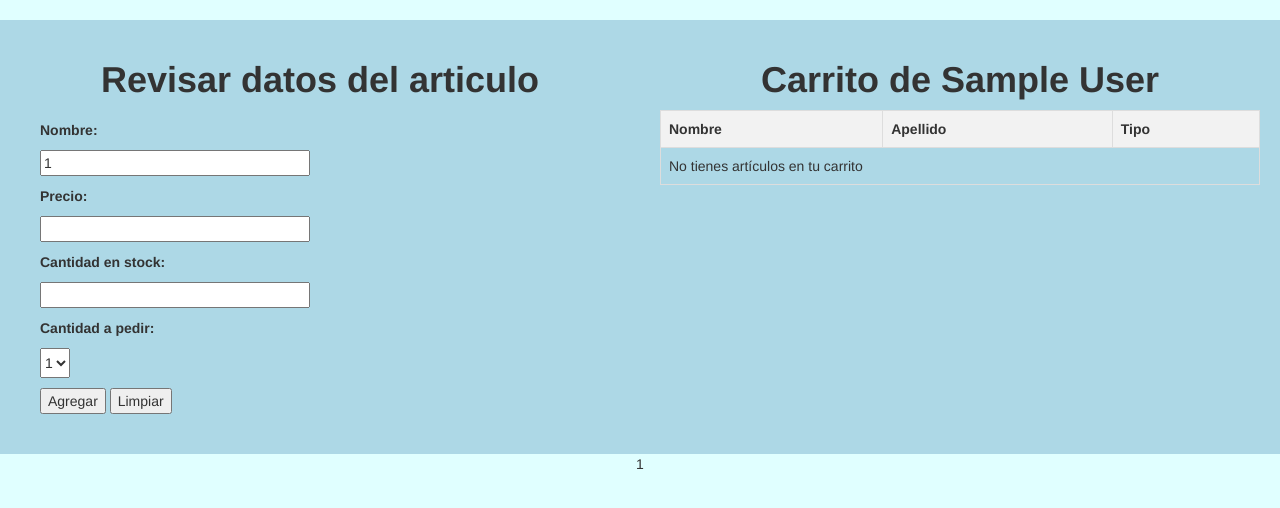
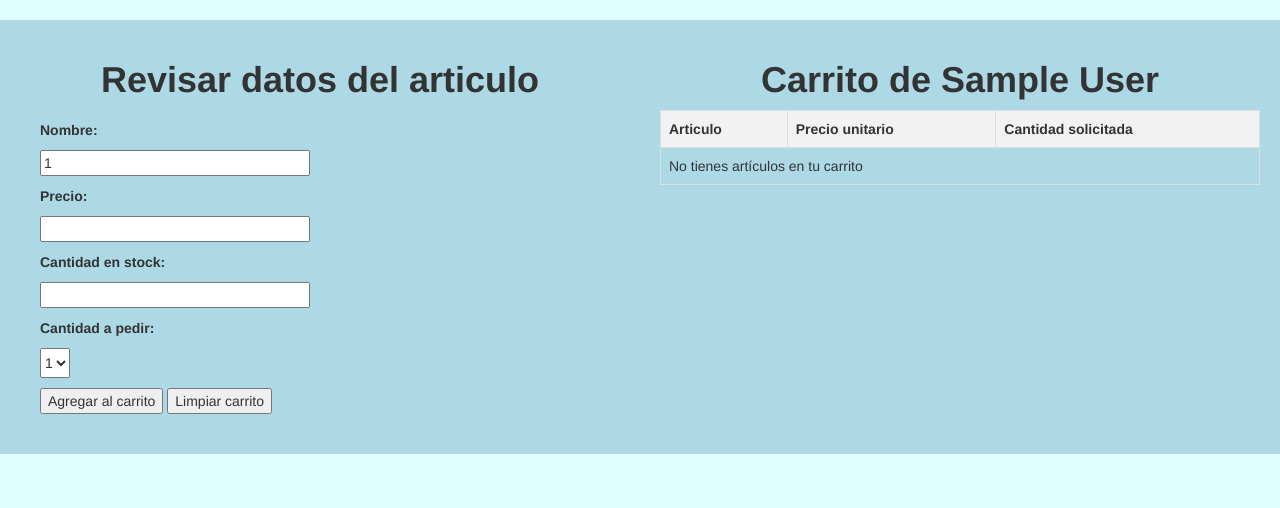
Before and after one commit to Limoncito160/ProyectoPrograWeb, a PHP site: page /carrito.php?nombre_producto=1 in a window 1280 px wide. Shown: the part 205-713 px from the top of the page. Run offline with PHP 8.4, Linux system fonts and the light colour scheme; the visitor is signed in with stand-in values (Sample User, id 1); data that the repository does not hold is empty.

Commit message:
Detalles del carrito

```diff
--- a/carrito.php
+++ b/carrito.php
@@ -41,10 +41,10 @@ if (!isset($_SESSION['temp_table'])) {
 
 if (isset($_POST['submit'])) {
 	$nombre = $_POST['nombre'];
-	$apellido = $_POST['apellido'];
-	$tipo = $_POST['tipo'];
+	$precio = $_POST['precio'];
+	$cantidad_solicitad = $_POST['cantidad_solicitada'];
 	// Agregar el nuevo dato al arreglo del usuario correspondiente
-	$_SESSION['temp_table'][$correo][] = array('nombre' => $nombre, 'apellido' => $apellido, 'tipo' => $tipo);
+	$_SESSION['temp_table'][$correo][] = array('nombre' => $nombre, 'precio' => $precio, 'cantidad_solicitada' => $cantidad_solicitad);
 }
 
 if (isset($_POST['limpiar'])) {
@@ -103,20 +103,20 @@ if (isset($_POST['limpiar'])) {
 			<input type="text" name="nombre" style="margin-bottom: 10px;" size="30" value="<?php echo $nombre_producto ?>" readonly><br>
 
 			<label style="display: block; margin-bottom: 10px;">Precio:</label>
-			<input type="text" name="apellido" style="margin-bottom: 10px;" size="30" value="<?php echo $precio_producto?>" readonly><br>
+			<input type="text" name="precio" style="margin-bottom: 10px;" size="30" value="<?php echo $precio_producto?>" readonly><br>
 
 			<label style="display: block; margin-bottom: 10px;">Cantidad en stock:</label>
 			<input type="text" name="stock" style="margin-bottom: 10px;" size="30" value="<?php echo $existencia_producto?>" readonly><br>
 
 			<label style="display: block; margin-bottom: 10px;">Cantidad a pedir:</label>
-			<select name="tipo" style="margin-bottom: 10px; height: 30px;">
+			<select name="cantidad_solicitada" style="margin-bottom: 10px; height: 30px;">
 				<option value="1">1</option>
 				<option value="2">2</option>
 				<option value="3">3</option>
 			</select><br>
 
-			<input type="submit" name="submit" value="Agregar">
-			<input type="submit" name="limpiar" value="Limpiar">
+			<input type="submit" name="submit" value="Agregar al carrito">
+			<input type="submit" name="limpiar" value="Limpiar carrito">
 
 		</form>
 	</div>
@@ -127,9 +127,9 @@ if (isset($_POST['limpiar'])) {
 			<table>
     <thead>
         <tr>
-            <th>Nombre</th>
-            <th>Apellido</th>
-            <th>Tipo</th>
+            <th>Articulo</th>
+            <th>Precio unitario</th>
+            <th>Cantidad solicitada</th>
         </tr>
     </thead>
     <tbody>
@@ -140,10 +140,10 @@ if (isset($_POST['limpiar'])) {
                         <?php echo $row['nombre']; ?>
                     </td>
                     <td>
-                        <?php echo $row['apellido']; ?>
+                        <?php echo $row['precio']; ?>
                     </td>
                     <td>
-                        <?php echo $row['tipo']; ?>
+                        <?php echo $row['cantidad_solicitada']; ?>
                     </td>
                 </tr>
             <?php endforeach; ?>
@@ -157,13 +157,5 @@ if (isset($_POST['limpiar'])) {
 
 	</div>
 </body>
-<?php
-
-echo $nombre_producto . "<br/>";
-echo $precio_producto . "<br/>";
-echo $existencia_producto . "<br/>";
-
-
-?>
 
 </html>
```
